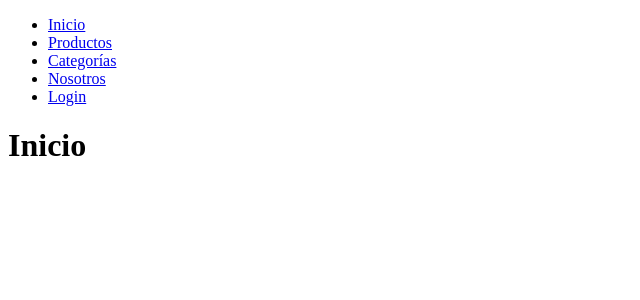
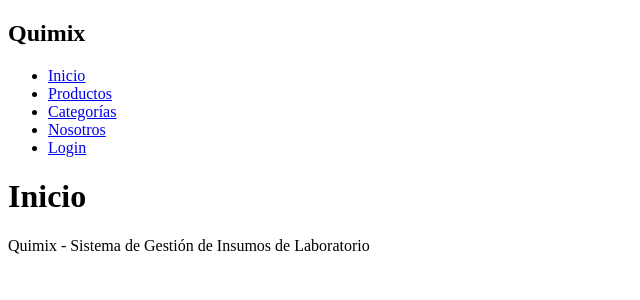
Before and after one commit to ana-d-30/parcial-2-react, a React (Vite) app: page / in a window 1280 px wide. Shown: the top 300 px of the page, without its empty margins (0-640 px from the left). Built offline with nearby package versions, Linux system fonts and the light colour scheme.

Commit message:
Crear layout con Navbar y Footer

```diff
--- a/src/App.jsx
+++ b/src/App.jsx
@@ -1,4 +1,4 @@
-import { Routes, Route, Link } from "react-router-dom";
+import { Routes, Route } from "react-router-dom";
 
 import Home from "./pages/Home";
 import Login from "./pages/Login";
@@ -7,19 +7,15 @@ import Categorias from "./pages/Categorias";
 import Nosotros from "./pages/Nosotros";
 import NotFound from "./pages/NotFound";
 
+import Navbar from "./components/Navbar";
+import Footer from "./components/Footer";
+
 const App = () => {
     return (
         <>
-            <nav>
-                <ul>
-                    <li><Link to="/">Inicio</Link></li>
-                    <li><Link to="/productos">Productos</Link></li>
-                    <li><Link to="/categorias">Categorías</Link></li>
-                    <li><Link to="/nosotros">Nosotros</Link></li>
-                    <li><Link to="/login">Login</Link></li>
-                </ul>
-            </nav>
+            <Navbar />
 
+            <main>
                 <Routes>
                     <Route path="/" element={<Home />} />
                     <Route path="/productos" element={<Productos />} />
@@ -28,6 +24,9 @@ const App = () => {
                     <Route path="/login" element={<Login />} />
                     <Route path="*" element={<NotFound />} />
                 </Routes>
+            </main>
+
+            <Footer />
         </>
     );
 }
--- /dev/null
+++ b/src/components/Footer.jsx
@@ -0,0 +1,9 @@
+const Footer = () => {
+    return (
+        <footer>
+            <p>Quimix - Sistema de Gestión de Insumos de Laboratorio</p>
+        </footer>
+    );
+}
+
+export default Footer;
--- /dev/null
+++ b/src/components/Navbar.jsx
@@ -0,0 +1,19 @@
+import { Link } from "react-router-dom";
+
+const Navbar = () => {
+    return (
+        <nav>
+            <h2>Quimix</h2>
+
+            <ul>
+                <li><Link to="/">Inicio</Link></li>
+                <li><Link to="/productos">Productos</Link></li>
+                <li><Link to="/categorias">Categorías</Link></li>
+                <li><Link to="/nosotros">Nosotros</Link></li>
+                <li><Link to="/login">Login</Link></li>
+            </ul>
+        </nav>
+    );
+}
+
+export default Navbar;
```
Lines whose indentation alone changed are shown as unchanged.
